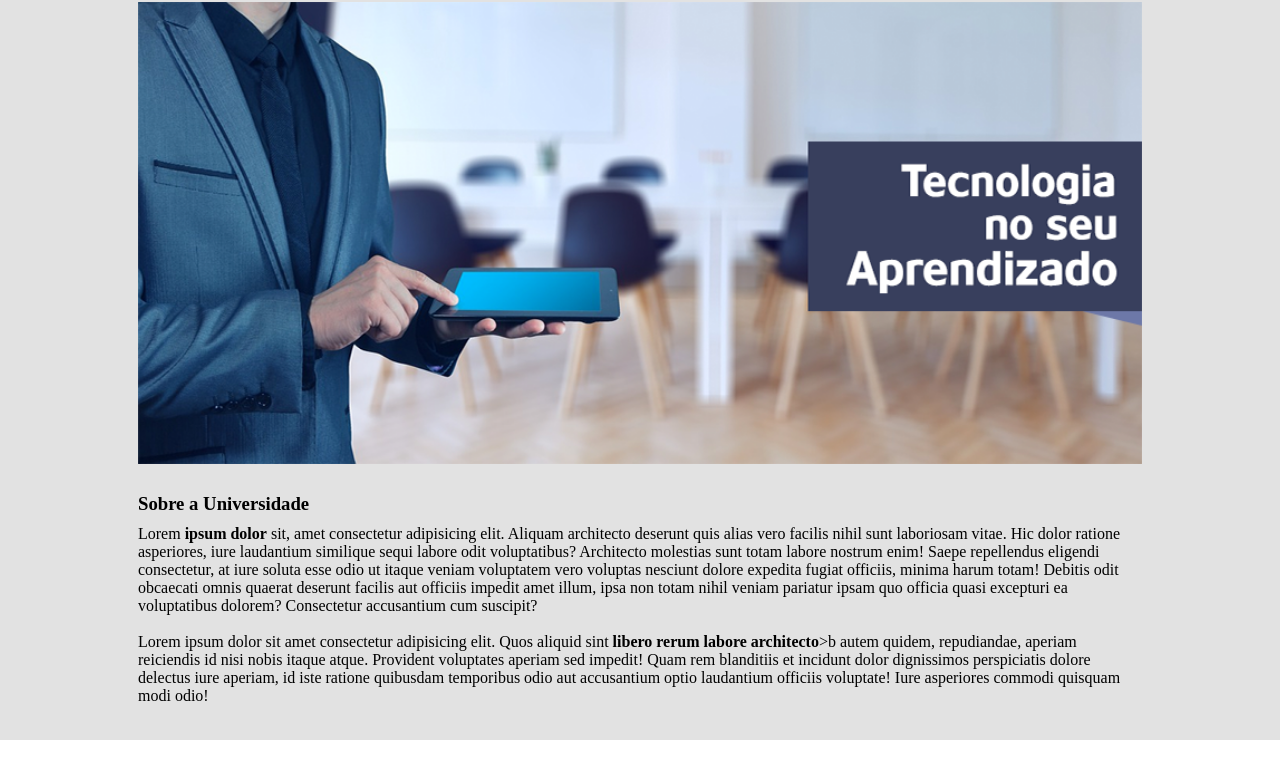
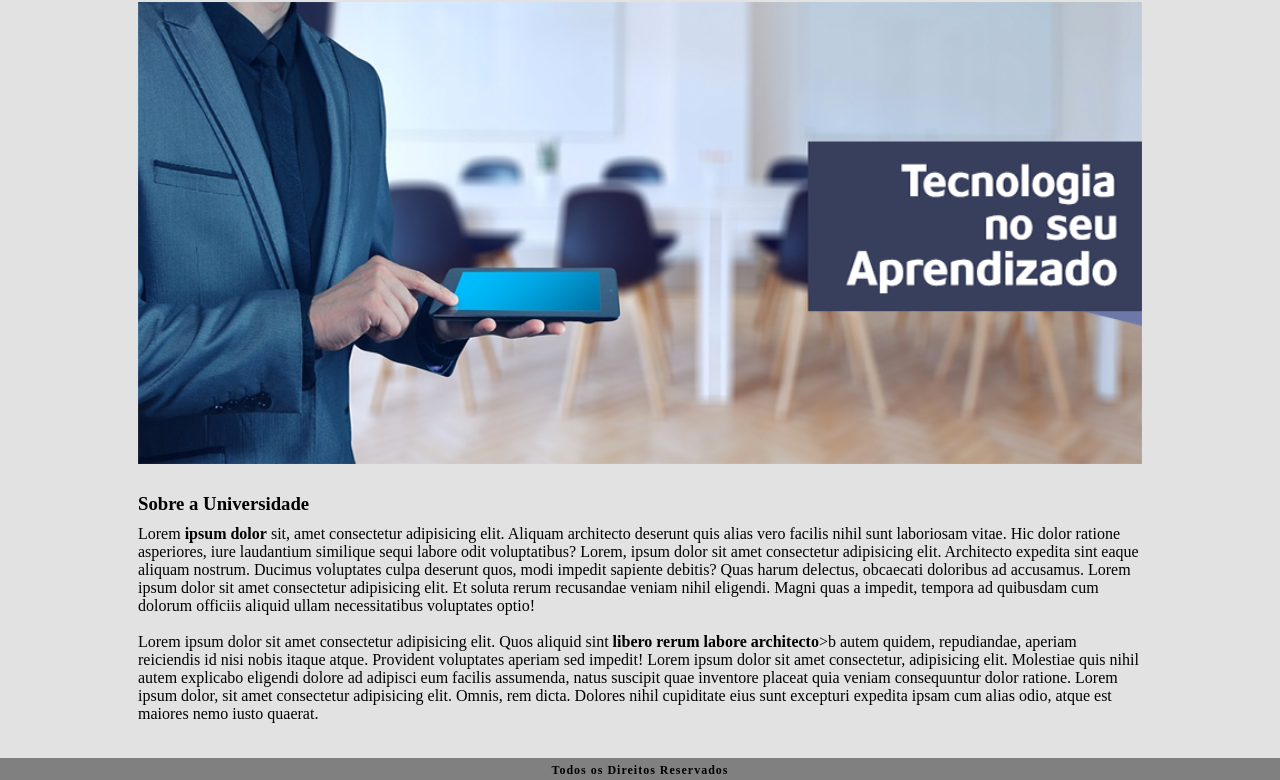
Before and after one commit to JacklesKerley/tarefa_dev_web_1, a plain HTML site: page index.html in a window 1280 px wide. Shown: the part 88-868 px from the top of the page. Before the commit the page ends 828 px from the top, so only its background shows below. Drawn offline with Linux system fonts and the light colour scheme.

Commit message:
Criação Footer
Criando o footer do site

```diff
--- /dev/null
+++ b/css/_footer.scss
@@ -0,0 +1,12 @@
+
+.footer {
+    background-color: grey;
+    text-align: center;
+    padding: 2px 0;
+
+    span {
+        font-size: 12px;
+        font-weight: 600;
+        letter-spacing: 1px;
+    }
+}
--- a/css/main.scss
+++ b/css/main.scss
@@ -6,3 +6,4 @@
 
 @import 'header';
 @import 'home';
+@import 'footer';
--- a/index.html
+++ b/index.html
@@ -26,7 +26,6 @@
 
     <section class="home">
         <div class="container">
-
             <div class="imgCapa">
                 <img src="img/capa.png" alt="foto-capa">
             </div>
@@ -34,19 +33,20 @@
             <div class="conteudo">
                 <h3>Sobre a Universidade</h3>
 
-                <p>Lorem <b>ipsum dolor</b> sit, amet consectetur adipisicing elit. Aliquam architecto deserunt quis alias vero facilis nihil sunt laboriosam vitae. Hic dolor ratione asperiores, iure laudantium similique sequi labore odit voluptatibus?
-                Architecto molestias sunt totam labore nostrum enim! Saepe repellendus eligendi consectetur, at iure soluta esse odio ut itaque veniam voluptatem vero voluptas nesciunt dolore expedita fugiat officiis, minima harum totam!
-                Debitis odit obcaecati omnis quaerat deserunt facilis aut officiis impedit amet illum, ipsa non totam nihil veniam pariatur ipsam quo officia quasi excepturi ea voluptatibus dolorem? Consectetur accusantium cum suscipit?</p>
+                <p>
+                    Lorem <b>ipsum dolor</b> sit, amet consectetur adipisicing elit. Aliquam architecto deserunt quis alias vero facilis nihil sunt laboriosam vitae. Hic dolor ratione asperiores, iure laudantium similique sequi labore odit voluptatibus? Lorem, ipsum dolor sit amet consectetur adipisicing elit. Architecto expedita sint eaque aliquam nostrum. Ducimus voluptates culpa deserunt quos, modi impedit sapiente debitis? Quas harum delectus, obcaecati doloribus ad accusamus. Lorem ipsum dolor sit amet consectetur adipisicing elit. Et soluta rerum recusandae veniam nihil eligendi. Magni quas a impedit, tempora ad quibusdam cum dolorum officiis aliquid ullam necessitatibus voluptates optio!
+                </p>
                 <br>
-                <p>Lorem ipsum dolor sit amet consectetur adipisicing elit. Quos aliquid sint <b>libero rerum labore architecto</b>>b autem quidem, repudiandae, aperiam reiciendis id nisi nobis itaque atque. Provident voluptates aperiam sed impedit!
-                Quam rem blanditiis et incidunt dolor dignissimos perspiciatis dolore delectus iure aperiam, id iste ratione quibusdam temporibus odio aut accusantium optio laudantium officiis voluptate! Iure asperiores commodi quisquam modi odio!</p>
-
+                <p>
+                    Lorem ipsum dolor sit amet consectetur adipisicing elit. Quos aliquid sint <b>libero rerum labore architecto</b>>b autem quidem, repudiandae, aperiam reiciendis id nisi nobis itaque atque. Provident voluptates aperiam sed impedit! Lorem ipsum dolor sit amet consectetur, adipisicing elit. Molestiae quis nihil autem explicabo eligendi dolore ad adipisci eum facilis assumenda, natus suscipit quae inventore placeat quia veniam consequuntur dolor ratione. Lorem ipsum dolor, sit amet consectetur adipisicing elit. Omnis, rem dicta. Dolores nihil cupiditate eius sunt excepturi expedita ipsam cum alias odio, atque est maiores nemo iusto quaerat.
+                </p>
             </div>
-
-        </div>
-
+         </div>
     </section>
 
+    <footer class="footer">
+        <span>Todos os Direitos Reservados</span>
+    </footer>
 
 </body>
 </html>
```
Also changed, not shown: css/main.css, 1 other file.
